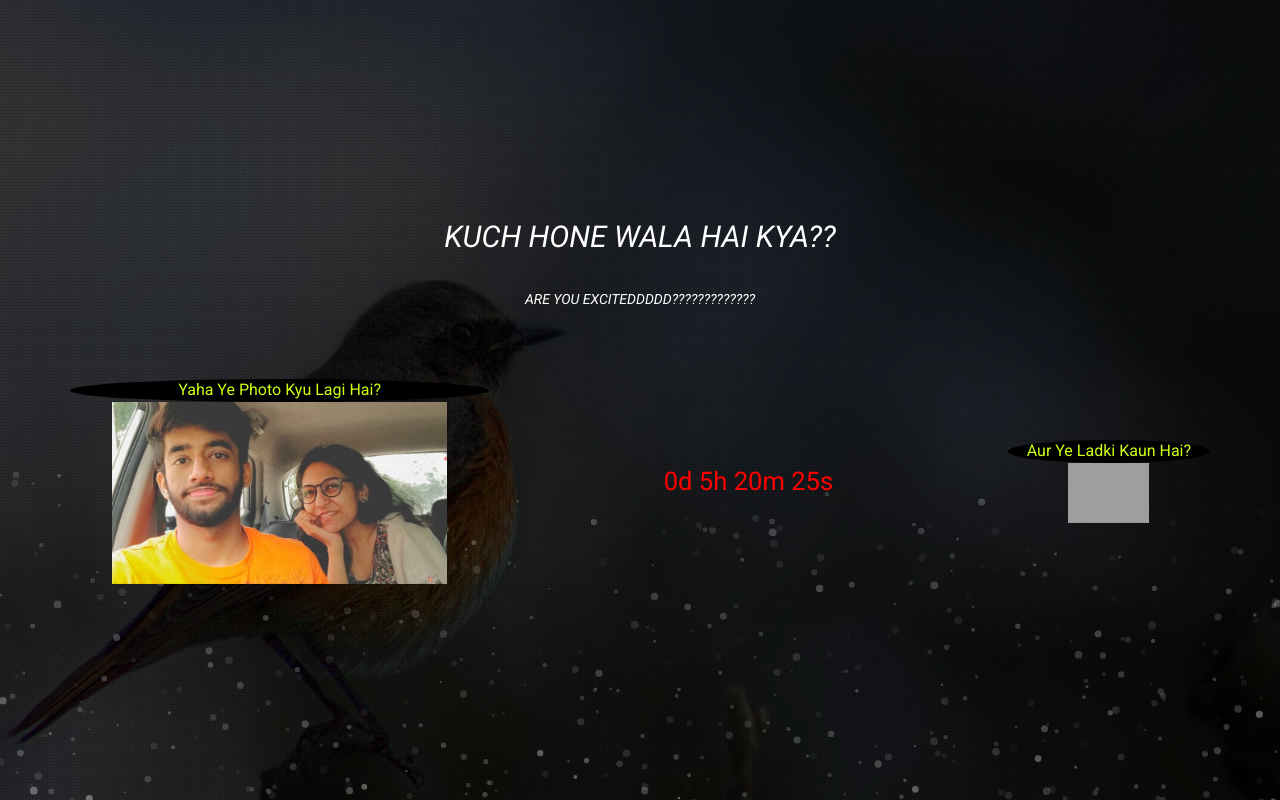
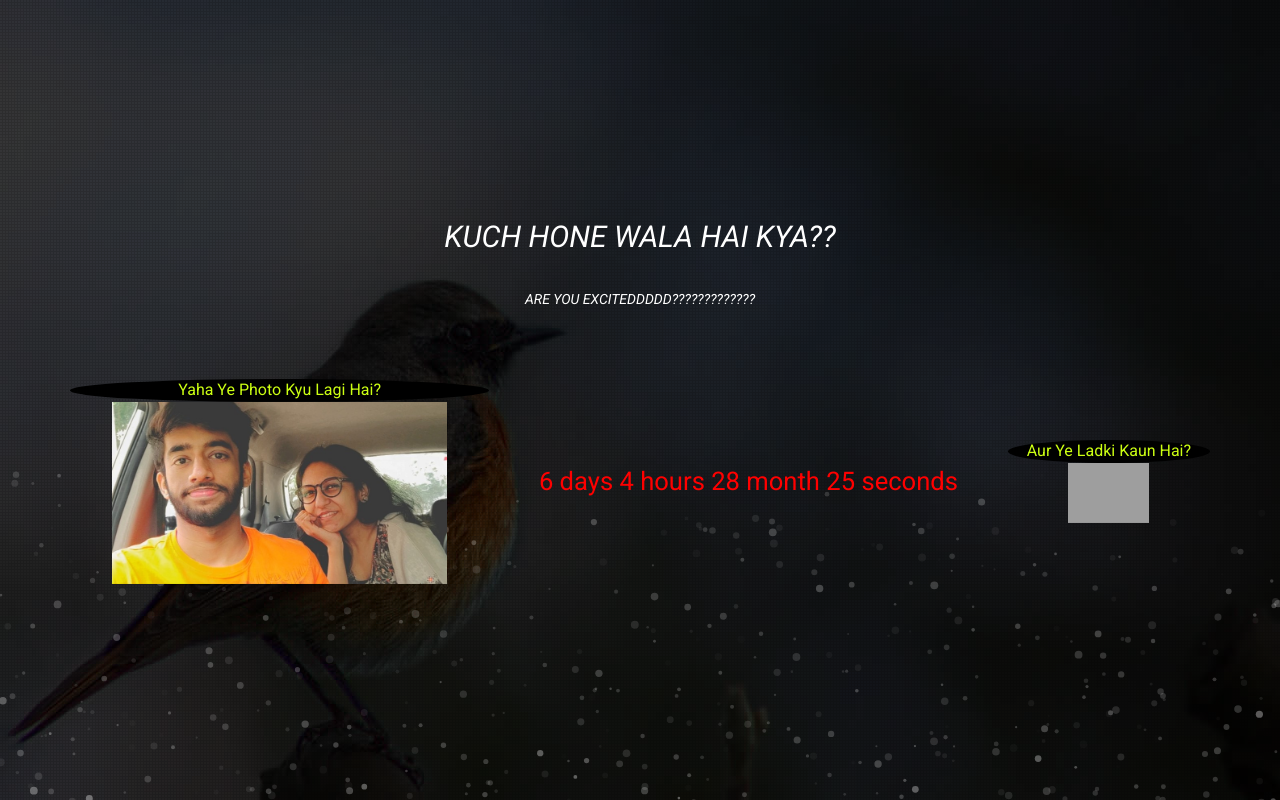
Before and after one commit to rachit2400/landing, a plain HTML site: page index.html in a window 1280 px wide. Drawn offline with Linux system fonts and the light colour scheme; grey boxes are pictures that could not be loaded.

Commit message:
Add files via upload

```diff
--- a/index.html
+++ b/index.html
@@ -53,7 +53,7 @@
 
         <!-- JAVASCRIPTS -->
         <script>
-            var countDownDate = new Date("Jun 23, 2021 00:52:00").getTime();
+            var countDownDate = new Date("Jun 29, 2021 00:00:00").getTime();
             var x = setInterval(function() {
 
             // Get today's date and time
@@ -69,8 +69,8 @@
             var seconds = Math.floor((distance % (1000 * 60)) / 1000);
 
             // Display the result in the element with id="demo"
-            document.getElementById("demo").innerHTML = days + "d " + hours + "h "
-            + minutes + "m " + seconds + "s ";
+            document.getElementById("demo").innerHTML = days + " days " + hours + " hours "
+            + minutes + " month " + seconds + " seconds ";
 
             // If the count down is finished, write some text
             if (distance < 0) {
```
Also changed, not shown: error.html (+6 -3 lines).
